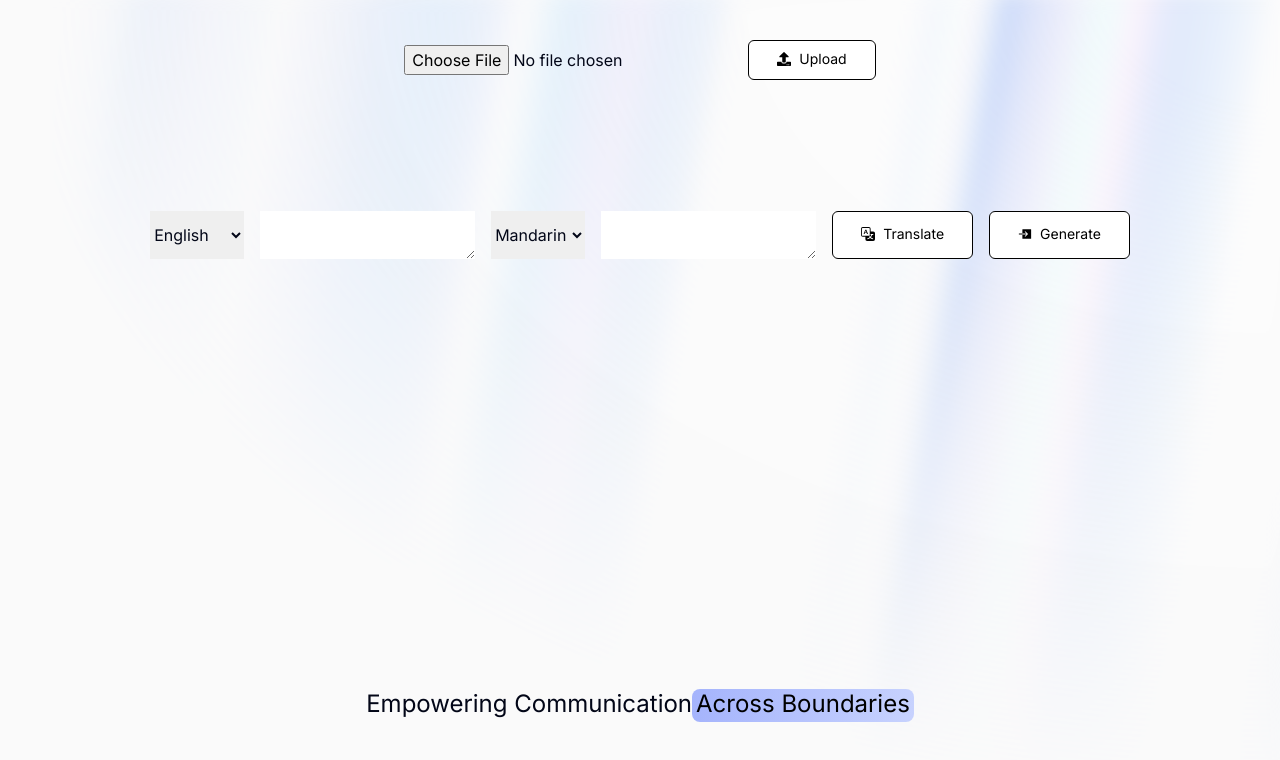
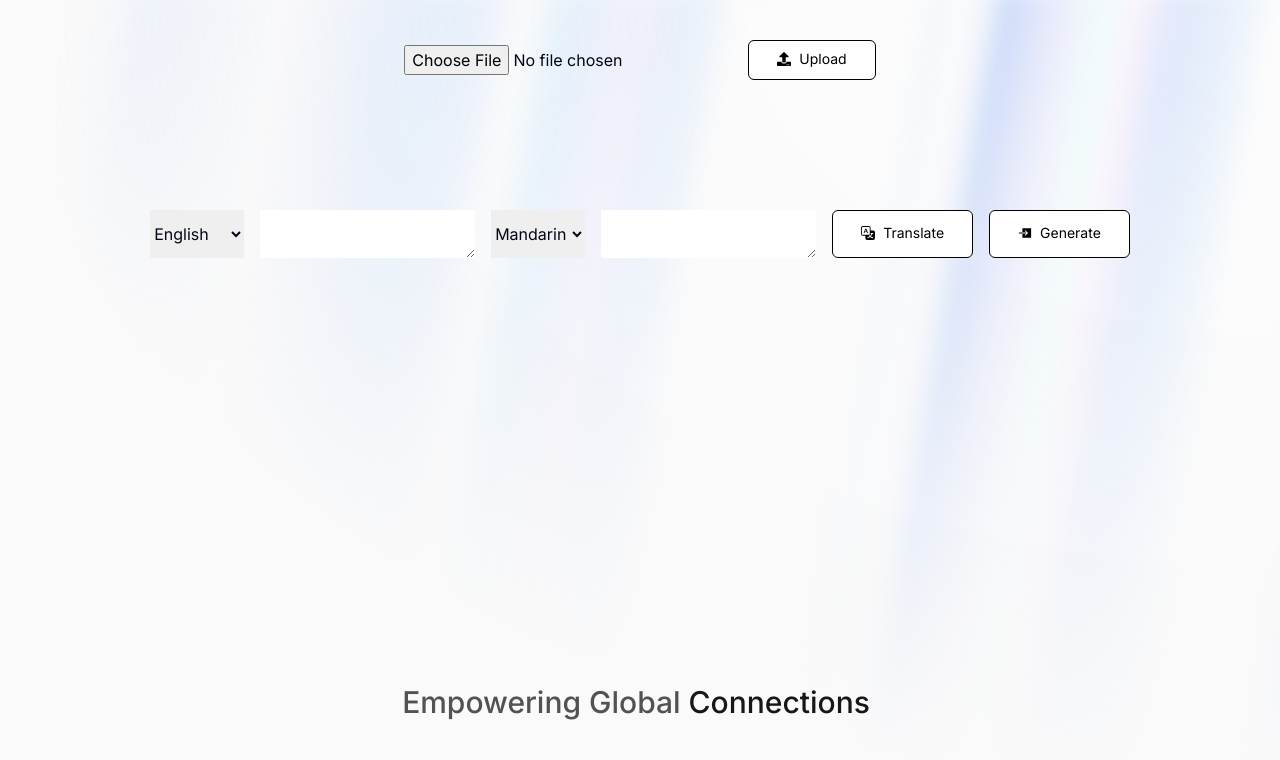
Before and after one commit to tohlh/pepper-jam-frontend, a Next.js app: page / in a window 1280 px wide. Shown: the top 760 px of the page. Built offline with nearby package versions, Linux system fonts and the light colour scheme.

Commit message:
Change to flipping slogan (looked nicer)

```diff
--- a/src/components/FancySlogan.tsx
+++ b/src/components/FancySlogan.tsx
@@ -3,15 +3,22 @@
 import exp from "constants";
 import { HeroHighlight, Highlight } from "./ui/HeroHighlight";
 import { motion } from "framer-motion";
+import { FlipWords } from "./ui/FlipWords";
+
+const words = [
+    "Communication",
+    "Connections",
+    "Understanding",
+    "Innovation",
+    "Growth",
+];
 
 const FancySlogan = () => {
     return (
         <div className="p-10 text-2xl flex flex-col space-y-4 relative">
-            <div>
-                Empowering Communication
-                <Highlight className="text-black dark:text-white">
-                    Across Boundaries
-                </Highlight>
+            <div className="text-3xl mx-auto font-medium text-neutral-600 dark:text-neutral-400">
+                Empowering Global
+                <FlipWords words={words} />
             </div>
         </div>
     );
--- /dev/null
+++ b/src/components/ui/FlipWords.tsx
@@ -0,0 +1,85 @@
+"use client";
+import React, { useCallback, useEffect, useRef, useState } from "react";
+import { AnimatePresence, motion, LayoutGroup } from "framer-motion";
+import { cn } from "@/utils/cn";
+
+export const FlipWords = ({
+    words,
+    duration = 3000,
+    className,
+}: {
+    words: string[];
+    duration?: number;
+    className?: string;
+}) => {
+    const [currentWord, setCurrentWord] = useState(words[0]);
+    const [isAnimating, setIsAnimating] = useState<boolean>(false);
+
+    // thanks for the fix Julian - https://github.com/Julian-AT
+    const startAnimation = useCallback(() => {
+        const word = words[words.indexOf(currentWord) + 1] || words[0];
+        setCurrentWord(word);
+        setIsAnimating(true);
+    }, [currentWord, words]);
+
+    useEffect(() => {
+        if (!isAnimating)
+            setTimeout(() => {
+                startAnimation();
+            }, duration);
+    }, [isAnimating, duration, startAnimation]);
+
+    return (
+        <AnimatePresence
+            onExitComplete={() => {
+                setIsAnimating(false);
+            }}
+        >
+            <motion.div
+                initial={{
+                    opacity: 0,
+                    y: 10,
+                }}
+                animate={{
+                    opacity: 1,
+                    y: 0,
+                }}
+                transition={{
+                    duration: 0.4,
+                    ease: "easeInOut",
+                    type: "spring",
+                    stiffness: 100,
+                    damping: 10,
+                }}
+                exit={{
+                    opacity: 0,
+                    y: -40,
+                    x: 40,
+                    filter: "blur(8px)",
+                    scale: 2,
+                    position: "absolute",
+                }}
+                className={cn(
+                    "z-10 inline-block relative text-left text-neutral-900 dark:text-neutral-100 px-2",
+                    className
+                )}
+                key={currentWord}
+            >
+                {currentWord.split(" ").map((letter, index) => (
+                    <motion.span
+                        key={currentWord + index}
+                        initial={{ opacity: 0, y: 10, filter: "blur(8px)" }}
+                        animate={{ opacity: 1, y: 0, filter: "blur(0px)" }}
+                        transition={{
+                            delay: index * 0.08,
+                            duration: 0.4,
+                        }}
+                        className="inline-block"
+                    >
+                        {letter}
+                    </motion.span>
+                ))}
+            </motion.div>
+        </AnimatePresence>
+    );
+};
```
